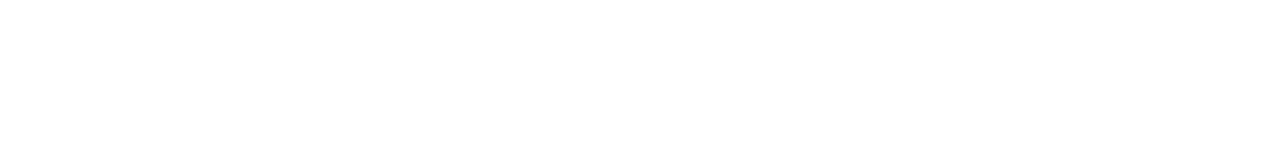
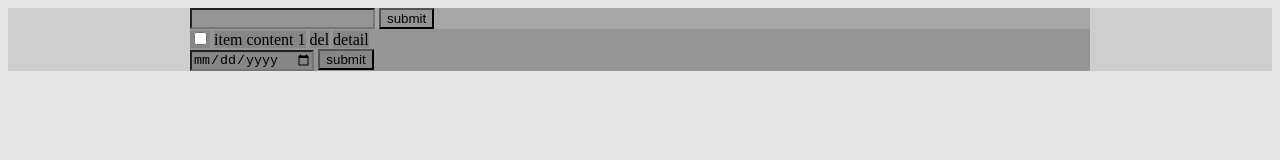
Before and after one commit to ClassEve/JQuery-todoList, a website: page index.html in a window 1280 px wide. Drawn offline with nearby package versions, Linux system fonts and the light colour scheme.

Commit message:
页面框架构建

```diff
--- /dev/null
+++ b/css/base.css
@@ -0,0 +1,11 @@
+*{
+    background: rgba(0,0,0,.1);
+}
+
+body{
+    /*background: #000;*/
+}
+.container{
+    max-width: 900px;
+    margin: 0 auto;
+}
--- a/index.html
+++ b/index.html
@@ -3,12 +3,57 @@
 <head>
     <meta charset="UTF-8">
     <title>my todoList</title>
-    <style>
-
-    </style>
+    <link rel="stylesheet" href="css/base.css">
 </head>
 <body>
+    <!--总容器-->
+    <div class="container">
+        <div class="add-task">
+            <input type="text">
+            <button>submit</button>
+        </div>
+        <!--清单列表开始-->
+        <div class="task-list">
+            <!--任务开始-->
+            <div class="task-item">
+                <span><input type="checkbox"></span>
+                <span class="task-content">item content 1</span>
+                <span>del</span>
+                <span>detail</span>
+            </div>
+            <!--任务结束-->
+        </div>
+        <!--清单列表结束-->
 
+        <!--任务详情开始-->
+        <div class="task-detail">
+
+            <!--任务标题开始-->
+            <div class="content">
+
+            </div>
+            <!--任务标题结束-->
+
+            <!--任务描述开始-->
+            <div>
+                <div class="desc">
+
+                </div>
+            </div>
+            <!--任务描述结束-->
+
+            <!--任务定时提醒开始-->
+            <div class="remind">
+                <input type="date">
+                <button type="submit">submit</button>
+            </div>
+            <!--任务定时提醒结束-->
+
+        </div>
+        <!--任务详情结束-->
+
+    </div>
+    <!--总容器结束-->
 
 
 
```
